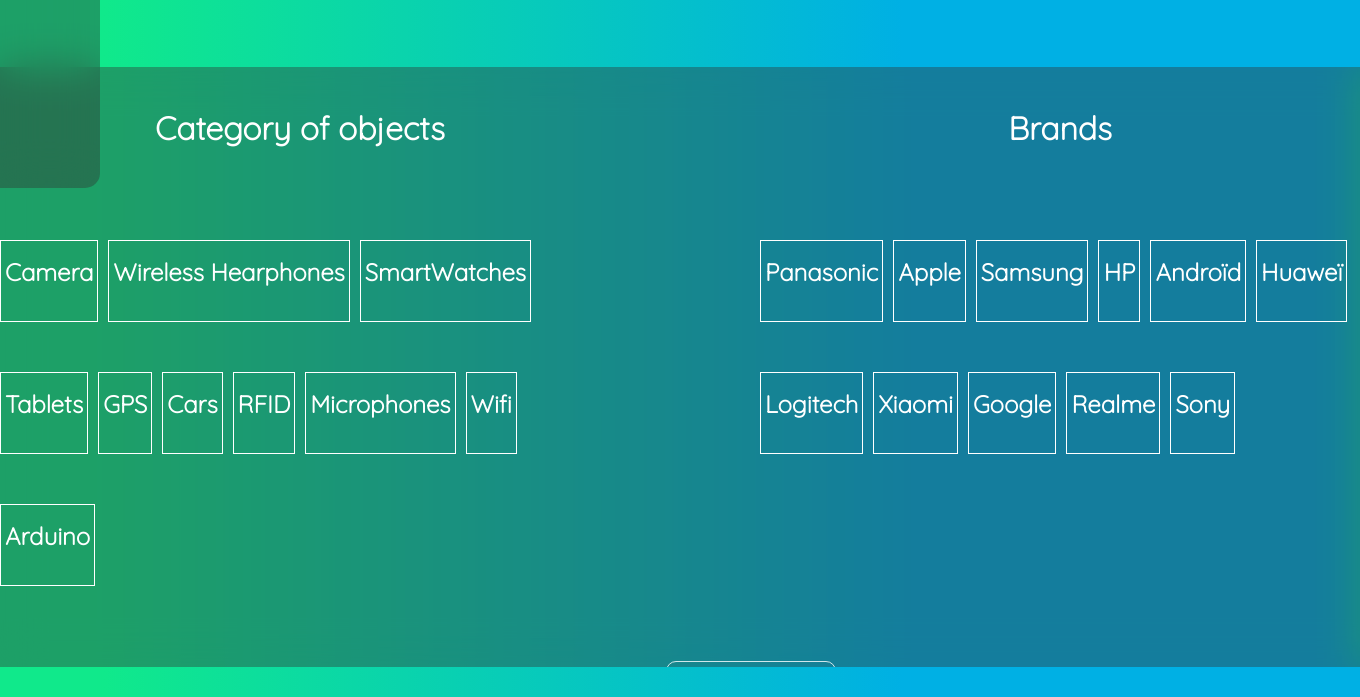
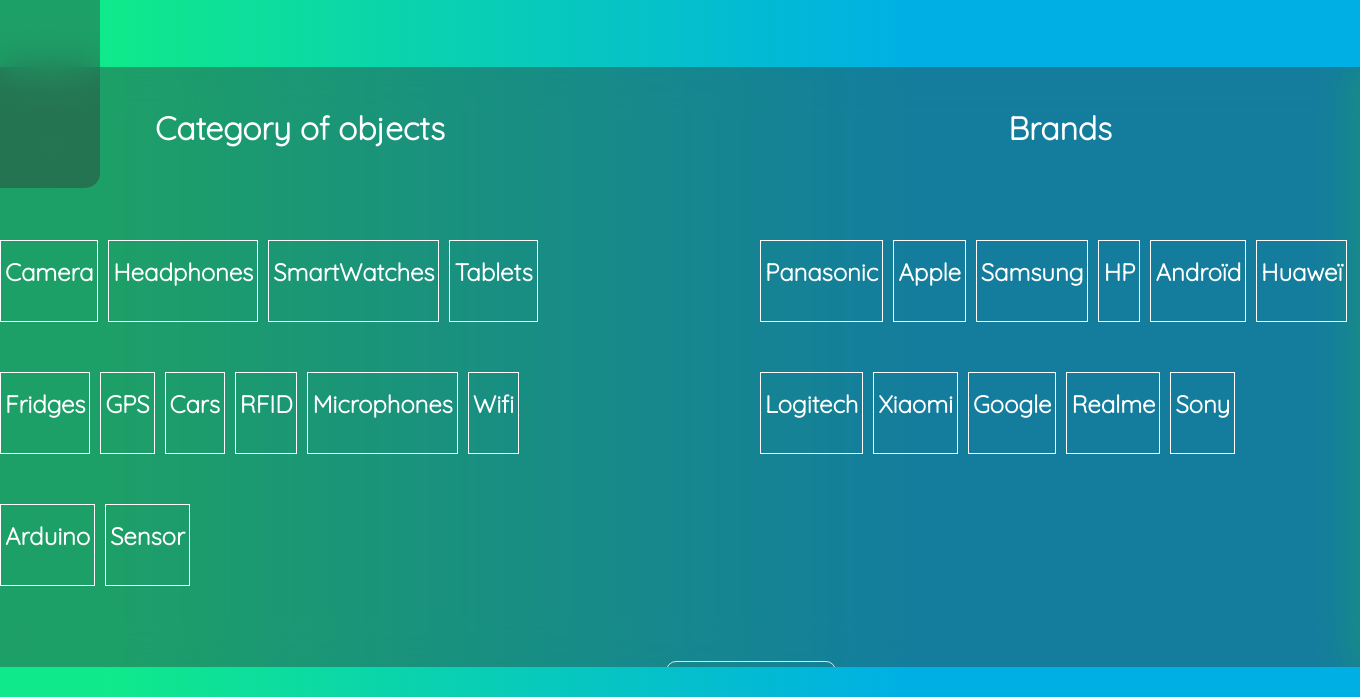
Before and after one commit to comlouis-creator/S-curit-Internet-des-Objets, a Python web app: template flask/templates/index.html in a window 1360 px wide. Shown: the part 481-1178 px from the top of the page. Run offline with Jinja, Linux system fonts and the light colour scheme; the template is opened without the code that fills it, so the values that code supplies are empty.

Commit message:
Ajout de quelques checkboxes et correction d'un bug

```diff
--- a/flask/templates/index.html
+++ b/flask/templates/index.html
@@ -101,16 +101,17 @@
 				<h1>Category of objects</h1>
 				<div class="flex" style="flex-wrap: wrap;">
 					<div class="flex"><input type="checkbox" id="camera" name="checkboxes" value="camera"><label for="camera"><h2>Camera</h2></label></div>
-					<div class="flex"><input type="checkbox" id="headphones" name="checkboxes" value="headphones"><label for="headphones"><h2>Wireless Hearphones</h2></label></div>
+					<div class="flex"><input type="checkbox" id="headphones" name="checkboxes" value="headphones"><label for="headphones"><h2>Headphones</h2></label></div>
 					<div class="flex"><input type="checkbox" id="smartwatches" name="checkboxes" value="smartwatch"><label for="smartwatches"><h2>SmartWatches</h2></label></div>
 					<div class="flex"><input type="checkbox" id="tablets" name="checkboxes" value="tablet"><label for="tablets"><h2>Tablets</h2></label></div>
-					<!-- <div class="flex"><input type="checkbox" id="fridges" name="checkboxes" value="fridge"><label for="fridges"><h2>Fridges</h2></label></div> -->
+					<div class="flex"><input type="checkbox" id="fridges" name="checkboxes" value="fridge"><label for="fridges"><h2>Fridges</h2></label></div>
 					<div class="flex"><input type="checkbox" id="gps" name="checkboxes" value="gps"><label for="gps"><h2>GPS</h2></label></div>
 					<div class="flex"><input type="checkbox" id="cars" name="checkboxes" value="car"><label for="cars"><h2>Cars</h2></label></div>
 					<div class="flex"><input type="checkbox" id="rfid" name="checkboxes" value="rfid"><label for="rfid"><h2>RFID</h2></label></div>
 					<div class="flex"><input type="checkbox" id="microphones" name="checkboxes" value="microphone"><label for="microphones"><h2>Microphones</h2></label></div>
 					<div class="flex"><input type="checkbox" id="wifi" name="checkboxes" value="wifi"><label for="wifi"><h2>Wifi</h2></label></div>
-					<div class="flex"><input type="checkbox" id="arduino" name="checkboxes"><label for="arduino"><h2>Arduino</h2></label></div>
+					<div class="flex"><input type="checkbox" id="arduino" name="checkboxes" value="Arduino"><label for="arduino" ><h2>Arduino</h2></label></div>
+					<div class="flex"><input type="checkbox" id="sensor" name="checkboxes" value="sensor"><label for="sensor" ><h2>Sensor</h2></label></div>
 				</div>
 			</div>
 
```
